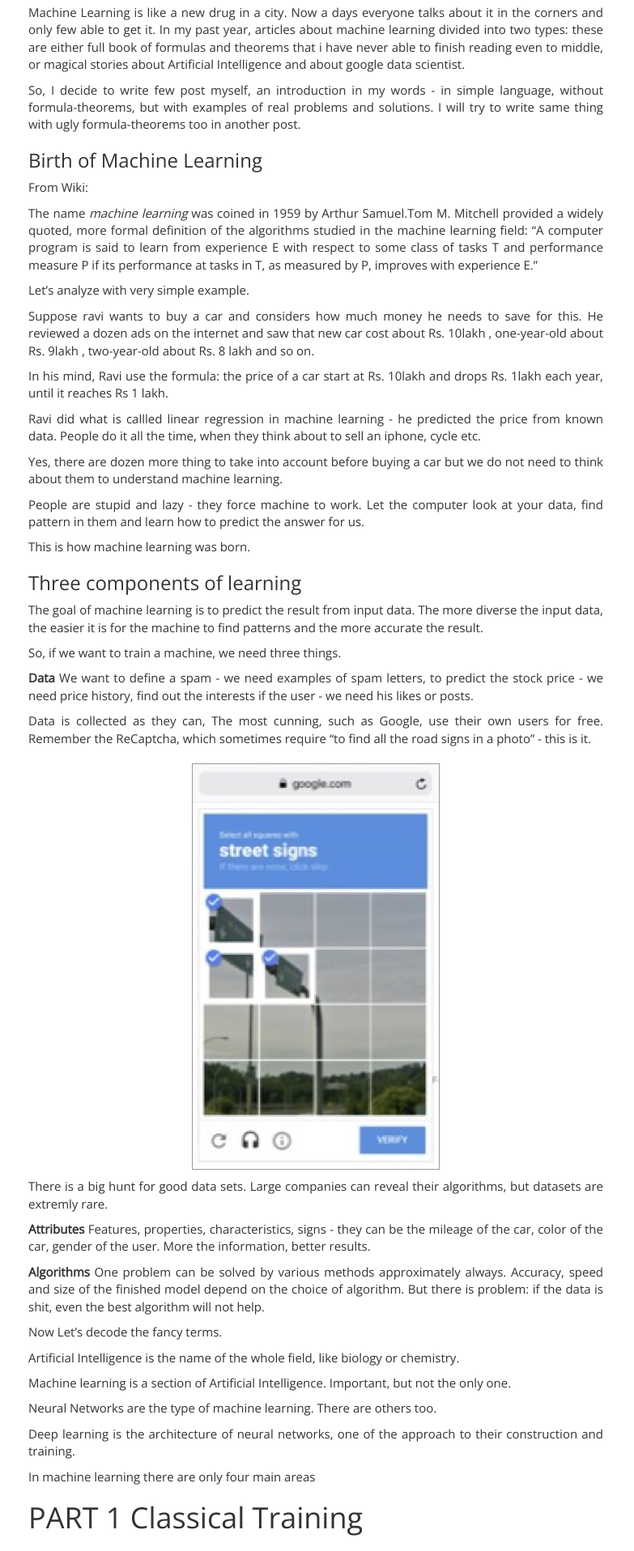
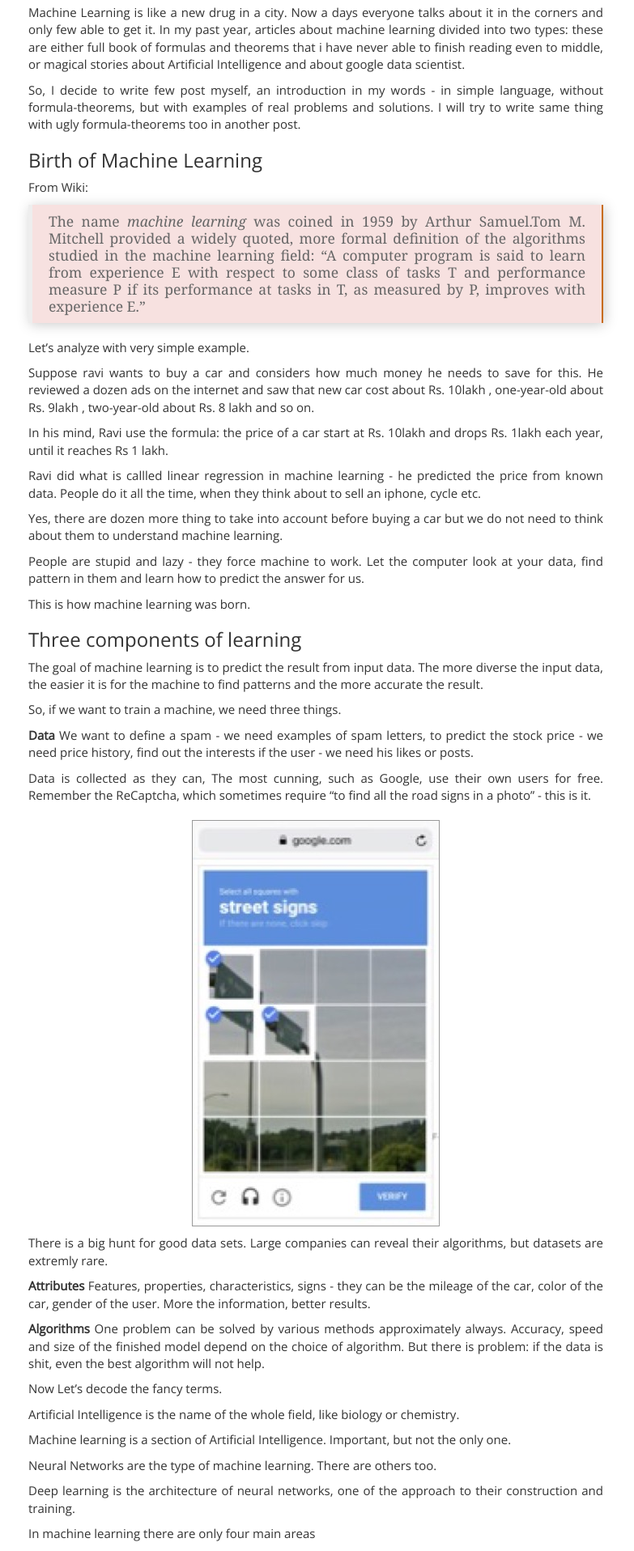
Before and after one commit to summii/summii.github.io, a Jekyll site: the page built from _posts/2019-01-17-machine-learning-in-simple-words.md, in a window 1280 px wide. Shown: the part 300-2216 px from the top of the page at 81% size, without its empty margins (250-1033 px from the left). Built offline with Jekyll 4.4.1, drawn with Linux system fonts in a browser that asks for light colours; nearby versions of some CDN libraries; comment, search, counter and statistics services are not loaded.

Commit message:
minor changes

```diff
--- a/_posts/2019-01-17-machine-learning-in-simple-words.md
+++ b/_posts/2019-01-17-machine-learning-in-simple-words.md
@@ -14,7 +14,7 @@ So, I decide to write few post myself, an introduction in my words - in simple l
 
 From Wiki:
 
-The name *machine learning* was coined in 1959 by Arthur Samuel.Tom M. Mitchell provided a widely quoted, more formal definition of the algorithms studied in the machine learning field: "A computer program is said to learn from experience E with respect to some class of tasks T and performance measure P if its performance at tasks in T, as measured by P, improves with experience E."
+>The name *machine learning* was coined in 1959 by Arthur Samuel.Tom M. Mitchell provided a widely quoted, more formal definition of the algorithms studied in the machine learning field: "A computer program is said to learn from experience E with respect to some class of tasks T and performance measure P if its performance at tasks in T, as measured by P, improves with experience E."
 
 Let's analyze with very simple example.
 
```
